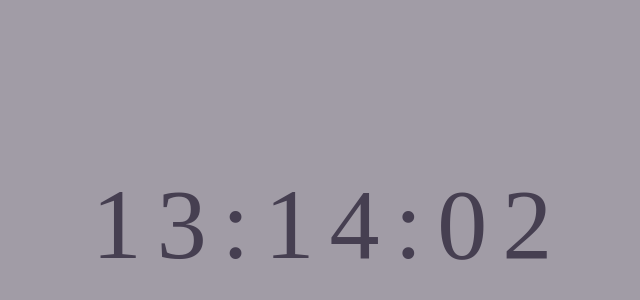
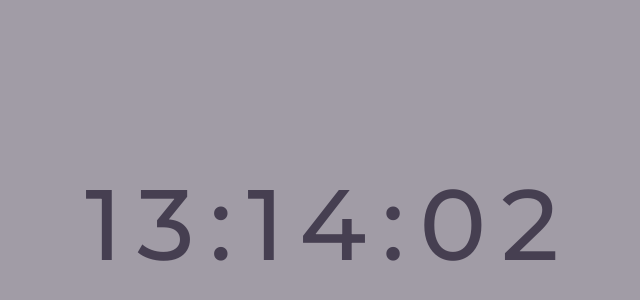
Before and after one commit to CatWarScript/timer, a plain HTML site: page index.html in a window 1280 px wide. Shown: the part 176-476 px from the top of the page, without its empty margins (318-958 px from the left). Drawn offline with nearby package versions, Linux system fonts and the light colour scheme.

Commit message:
Update index.html

```diff
--- a/index.html
+++ b/index.html
@@ -1,7 +1,10 @@
 <!DOCTYPE html>
 <html>
 <head>
-  <title>😨</title>
+  <title>08.09 | 16:00</title>
+  <link rel="preconnect" href="https://fonts.googleapis.com">
+  <link rel="preconnect" href="https://fonts.gstatic.com" crossorigin>
+  <link href="https://fonts.googleapis.com/css2?family=Montserrat:ital,wght@0,100..900;1,100..900&display=swap" rel="stylesheet">
   <script src="https://code.jquery.com/jquery-3.6.4.min.js"></script>
   <script src="https://cdn.jsdelivr.net/npm/bootstrap@4.6.2/dist/js/bootstrap.bundle.min.js"></script>
   <script src="https://cdnjs.cloudflare.com/ajax/libs/moment.js/2.29.4/moment.min.js"></script>
```
